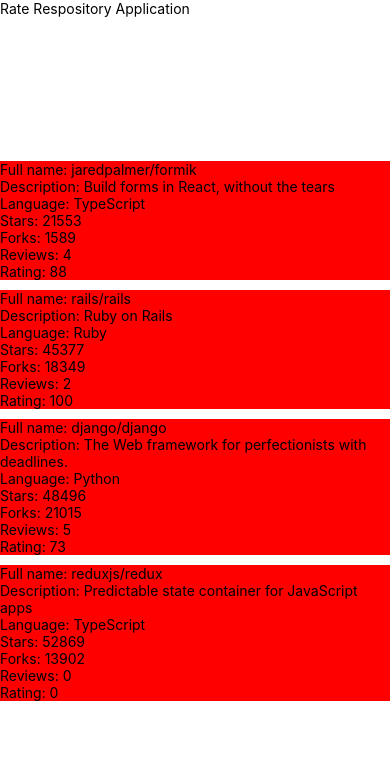
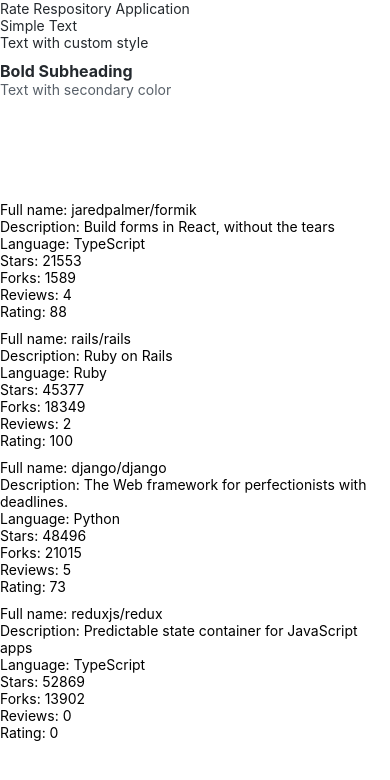
Before and after one commit to alaaamady/rate-repository-app, a React Native app: screen / in a window 390 px wide. Shown: the top 780 px of the page. Built offline with nearby package versions, Linux system fonts and the light colour scheme.

Commit message:
add theme and create text component

```diff
--- a/src/components/Main.jsx
+++ b/src/components/Main.jsx
@@ -1,6 +1,8 @@
 import Constants from "expo-constants";
-import { Text, StyleSheet, View } from "react-native";
+import { StyleSheet, View } from "react-native";
+import BigBlueText from "./BigBlueText";
 import RepositoryList from "./RepositoryList";
+import Text from "./Text";
 
 const styles = StyleSheet.create({
   container: {
@@ -15,8 +17,15 @@
     <>
       <View style={styles.container}>
         <Text>Rate Respository Application</Text>
+        <Text>Simple Text</Text>
+        <Text style={{ paddingBottom: 10 }}>Text with custom style</Text>
+        <Text fontWeight="bold" fontSize="subheading">
+          Bold Subheading
+        </Text>
+        <Text color="textSecondary">Text with secondary color</Text>
       </View>
       <RepositoryList />
+      <BigBlueText />
     </>
   );
 };
--- a/src/components/RepositoryItem.jsx
+++ b/src/components/RepositoryItem.jsx
@@ -12,7 +12,7 @@
   } = repository;
 
   return (
-    <View style={{ backgroundColor: "red" }}>
+    <View style={{ backgroundColor: "white" }}>
       <Text>Full name: {fullName}</Text>
       <Text>Description: {description}</Text>
       <Text>Language: {language}</Text>
--- /dev/null
+++ b/src/components/Text.jsx
@@ -0,0 +1,38 @@
+import { Text as NativeText, StyleSheet } from "react-native";
+import theme from "../theme";
+
+const styles = StyleSheet.create({
+  text: {
+    color: theme.colors.textPrimary,
+    fontSize: theme.fontSizes.body,
+    fontFamily: theme.fonts.main,
+    fontWeight: theme.fontWeights.normal,
+  },
+  colorTextSecondary: {
+    color: theme.colors.textSecondary,
+  },
+  colorPrimary: {
+    color: theme.colors.primary,
+  },
+  fontSizeSubheading: {
+    fontSize: theme.fontSizes.subheading,
+  },
+  fontWeightBold: {
+    fontWeight: theme.fontWeights.bold,
+  },
+});
+
+const Text = ({ color, fontSize, fontWeight, style, ...props }) => {
+  const textStyle = [
+    styles.text,
+    color === "textSecondary" && styles.colorTextSecondary,
+    color === "primary" && styles.colorPrimary,
+    fontSize === "subheading" && styles.fontSizeSubheading,
+    fontWeight === "bold" && styles.fontWeightBold,
+    style,
+  ];
+
+  return <NativeText style={textStyle} {...props} />;
+};
+
+export default Text;
--- /dev/null
+++ b/src/theme.js
@@ -0,0 +1,20 @@
+const theme = {
+  colors: {
+    textPrimary: "#24292e",
+    textSecondary: "#586069",
+    primary: "#0366d6",
+  },
+  fontSizes: {
+    body: 14,
+    subheading: 16,
+  },
+  fonts: {
+    main: "System",
+  },
+  fontWeights: {
+    normal: "400",
+    bold: "700",
+  },
+};
+
+export default theme;
```
